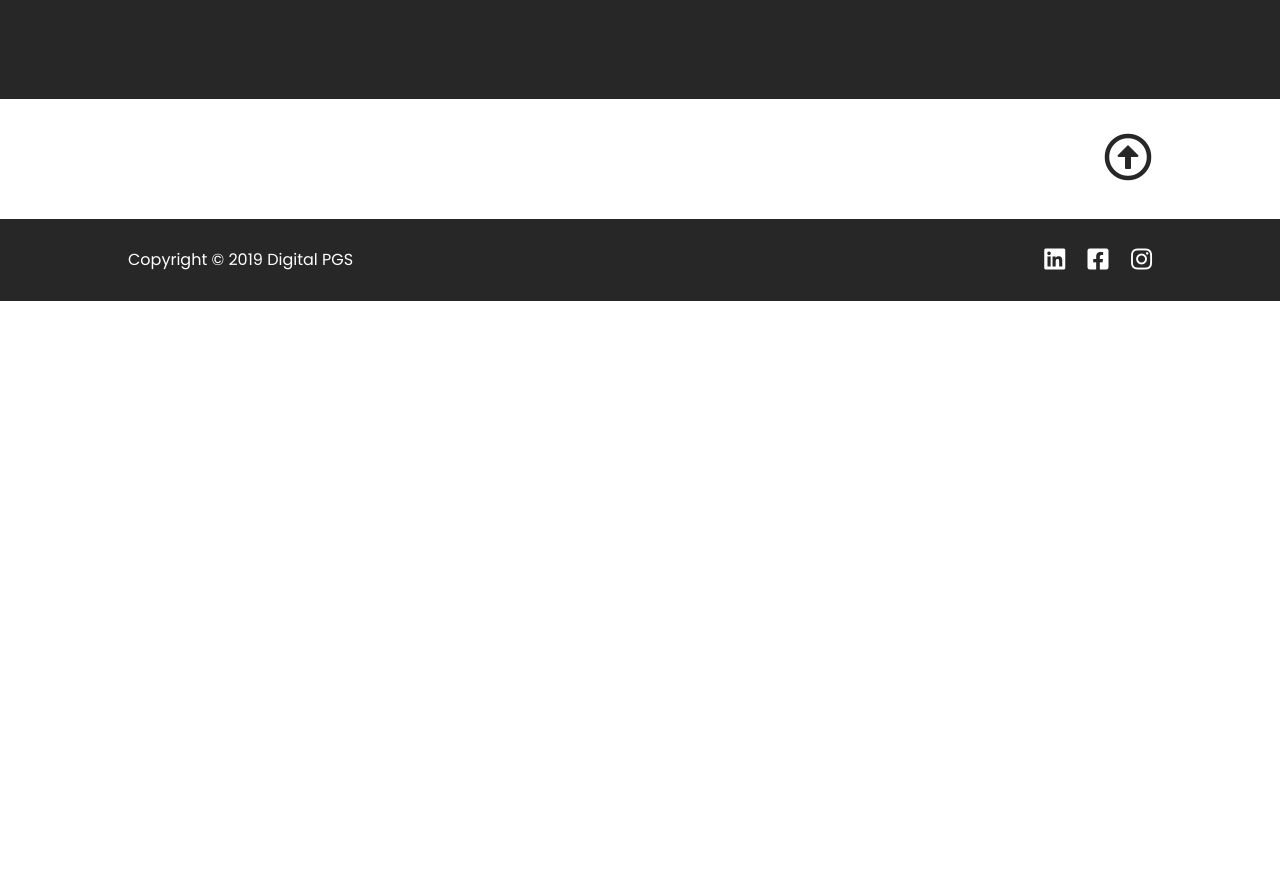
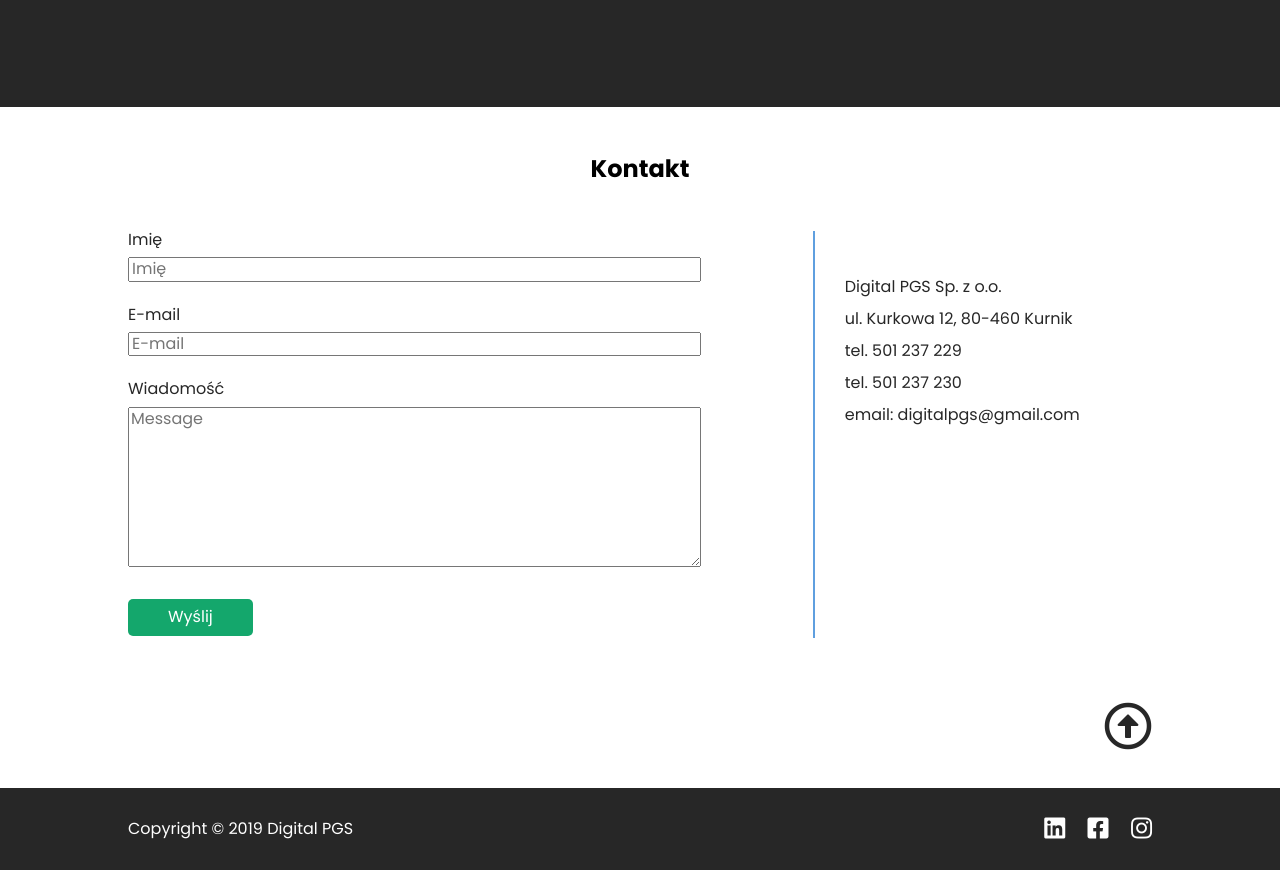
Before and after one commit to sfait/digitalpgs, a plain HTML site: page pl/index.html in a window 1280 px wide. Shown: the part 2089-2959 px from the top of the page. Before the commit the page ends 2390 px from the top, so only its background shows below. Drawn offline with nearby package versions, Linux system fonts and the light colour scheme.

Commit message:
Add contact

```diff
--- a/css/style.css
+++ b/css/style.css
@@ -302,7 +302,7 @@ body {
     flex-direction: column;
     align-items: center;
     justify-content: center;
-    margin-bottom: 1.5rem;
+    margin-bottom: 2rem;
 }
 
 .member img {
@@ -329,9 +329,97 @@ body {
     color: var(--fifth-color);
 }
 
+/* contact */
+.contact {
+    margin-bottom: 1rem;
+}
+
+.third-header-contact {
+    margin: 3rem 0 1rem 0;
+    font-size: 1.5rem;
+    text-align: center;
+    font-family: 'Poppins', sans-serif;
+    animation: show 3s ease-in;
+}
+
+.contact-wrapper {
+    padding: 2rem 0;
+    display: flex;
+    flex-direction: column;
+    animation: show 3s ease-in;
+}
+
+.form {
+    width: 100vw;
+    display: flex;
+    flex-direction: column;
+    align-items: flex-start;
+    justify-content: center;
+}
+
+.form label {
+    padding: 1.5rem 0 0.5rem 0;
+}
+
+.form label:first-of-type {
+    padding-top: 0;
+}
+
+.form input {
+    width: 80%;
+}
+
+.message {
+    width: 80%;
+    height: 20vh;
+    margin-bottom: 2rem;
+    resize: vertical;
+}
+
+.submit {
+    padding: 0.6rem 2.5rem;
+    font-size: 1rem;
+    color: var(--base-color);
+    background: var(--sixth-color);
+    border: none;
+    border-radius: 5px;
+    cursor: pointer;
+    transition: background 1s;
+}
+
+.submit:hover {
+    background: var(--fourth-color);
+}
+
+.contact-info {
+    width: 100vw;
+    padding: 2.5rem 0;
+    position: relative;
+}
+
+.contact-info::after {
+    content: "";
+    height: 100%;
+    border: none;
+    position: absolute;
+    top: 0;
+    left: -2rem;
+}
+
+.contact-info p {
+    margin: 0;
+    line-height: 2;
+    font-style: normal;
+}
+
+.contact-info a {
+    color: var(--second-color);
+    text-decoration: none;
+}
+
 /* arrow back-to-top */
 .back-to-top-wrapper {
-    padding: 2rem 0;
+    padding: 1rem 0 2rem 0;
     font-size: 3rem;
     display: flex;
     align-items: center;
@@ -429,6 +517,23 @@ body {
         width: 25%;
     }
 
+    /* contact */
+    .contact-wrapper {
+        flex-direction: row;
+    }
+
+    .form {
+        width: 70vw;
+    }
+
+    .contact-info {
+        width: 30vw;
+    }
+
+    .contact-info::after {
+        border: 0.5px solid var(--fourth-color);
+    }
+
     /* arrow back-to-top */
     .back-to-top-wrapper {
         justify-content: flex-end;
--- a/pl/index.html
+++ b/pl/index.html
@@ -149,7 +149,31 @@
             </div>
         </section>
         <section class="contact" id="contact">
-
+            <h3 class="third-header third-header-contact">Kontakt</h3>
+            <div class="contact-wrapper wrapper">
+                <form class="form">
+                    <label for="name">Imię</label>
+                    <input type="text" id="name" placeholder="Imię" maxlength="30" />
+                    <label for="e-mail">E-mail</label>
+                    <input type="email" id="e-mail" placeholder="E-mail" />
+                    <label for="message">Wiadomość</label>
+                    <textarea id="message" class="message" placeholder="Message"></textarea>
+                    <button class="submit">Wyślij</button>
+                </form>
+                <div class="contact-info">
+                    <address class="address">
+                        <p>
+                            Digital PGS Sp. z o.o.
+                        </p>
+                        <p>
+                            ul. Kurkowa 12, 80-460 Kurnik
+                            <br /> tel. <a href="tel:501237229">501 237 229</a>
+                            <br /> tel. <a href="tel:501237230">501 237 230</a>
+                            <br /> email: <a href="mailto:digitalpgs@gmail.com">digitalpgs@gmail.com</a>
+                        </p>
+                    </address>
+                </div>
+            </div>
         </section>
         <div class="back-to-top-wrapper wrapper">
             <a href="#" class="back-to-top" title="Wróć na górę">
```
